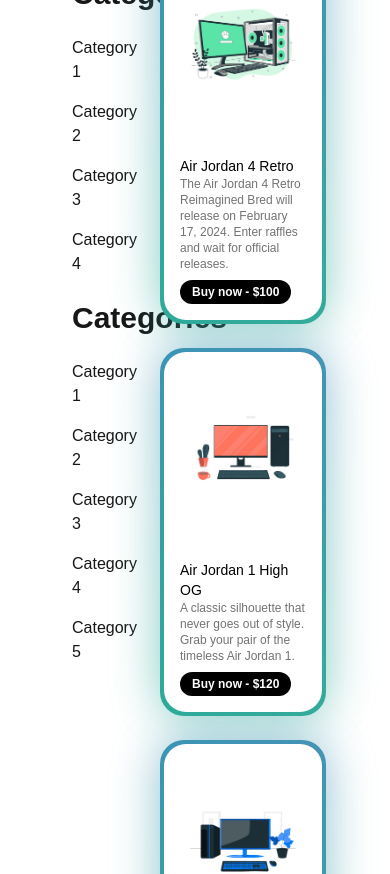
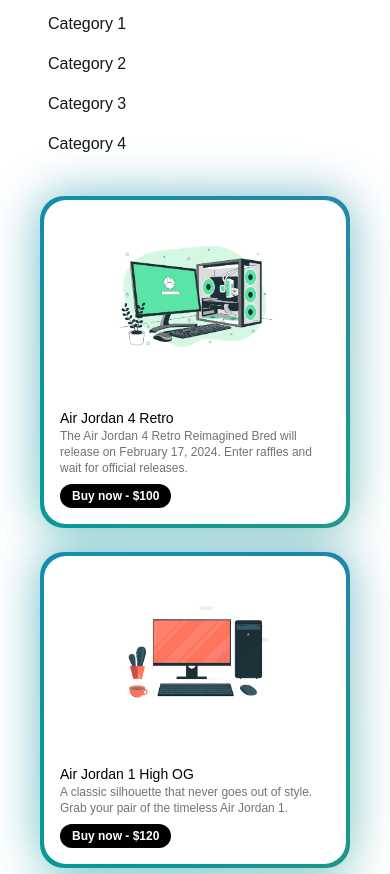
Before and after one commit to sivavarunan/ecommerce-website, a Next.js app: page / in a window 390 px wide. Shown: the part 1412-2286 px from the top of the page. Built offline with nearby package versions, Linux system fonts and the light colour scheme.

Commit message:
made the store section somewhat responsive for mobile devices

```diff
--- a/src/app/pages/MainPage/section2.tsx
+++ b/src/app/pages/MainPage/section2.tsx
@@ -57,16 +57,18 @@
     <div className="dark:bg-gradient-to-t from-slate-800 via-slate-900 to-slate-950 min-h-screen flex flex-col">
       {/* Heading */}
       <div className="text-center pt-12 pb-6">
-        <h1 className="text-5xl font-bold font-sans tracking-tight ">
+        <h1 className="text-5xl font-bold font-sans tracking-tight">
           Store
         </h1>
-        <p className="dark:text-slate-400 text-slate-600 mt-2 ">Explore our exclusive products</p>
+        <p className="dark:text-slate-400 text-slate-600 mt-2">
+          Explore our exclusive products
+        </p>
       </div>
 
       {/* Product Showcase */}
-      <div className="w-full max-w-7xl mx-auto px-6 lg:px-12 flex flex-grow">
+      <div className="w-full max-w-7xl mx-auto px-6 lg:px-12 flex flex-col lg:flex-row flex-grow">
         {/* Sidebar */}
-        <div className="w-1/4 h-full dark:text-white p-12">
+        <div className="w-full lg:w-1/4 h-full dark:text-white p-6 lg:p-12">
           <h2 className="text-3xl font-bold my-6">Categories</h2>
           <ul className="space-y-4">
             <li><a href="#" className="hover:text-gray-400">Category 1</a></li>
@@ -74,18 +76,10 @@
             <li><a href="#" className="hover:text-gray-400">Category 3</a></li>
             <li><a href="#" className="hover:text-gray-400">Category 4</a></li>
           </ul>
-          <h2 className="text-3xl font-bold my-6">Categories</h2>
-          <ul className="space-y-4">
-            <li><a href="#" className="hover:text-gray-400">Category 1</a></li>
-            <li><a href="#" className="hover:text-gray-400">Category 2</a></li>
-            <li><a href="#" className="hover:text-gray-400">Category 3</a></li>
-            <li><a href="#" className="hover:text-gray-400">Category 4</a></li>
-            <li><a href="#" className="hover:text-gray-400">Category 5</a></li>
-          </ul>
         </div>
 
         {/* Products Grid */}
-        <div className="flex-1 p-10 grid grid-cols-1 sm:grid-cols-2 lg:grid-cols-3 gap-6">
+        <div className="flex-1 p-4 lg:p-10 grid grid-cols-1 sm:grid-cols-2 lg:grid-cols-3 gap-6">
           {products.map((product) => (
             <ProductCard
               key={product.id}
```
